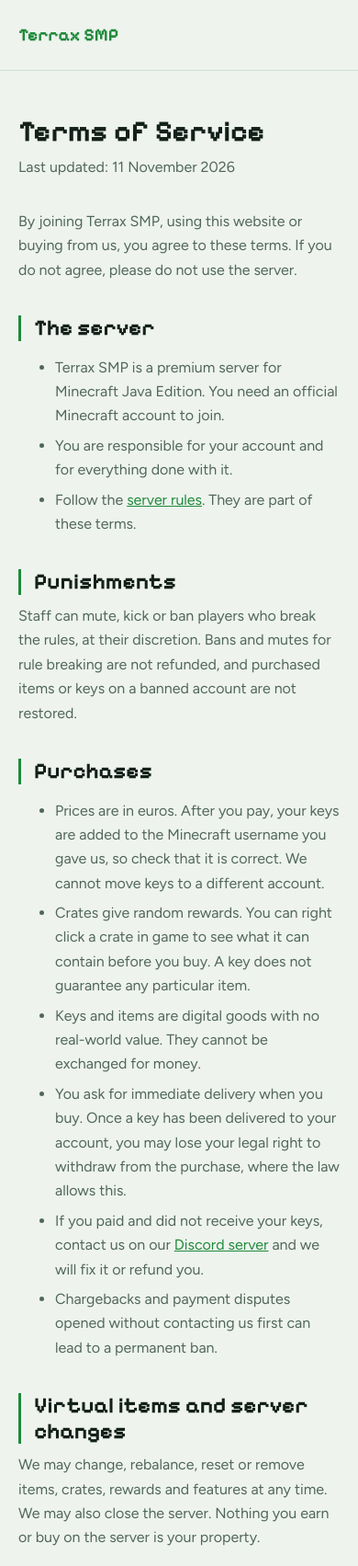
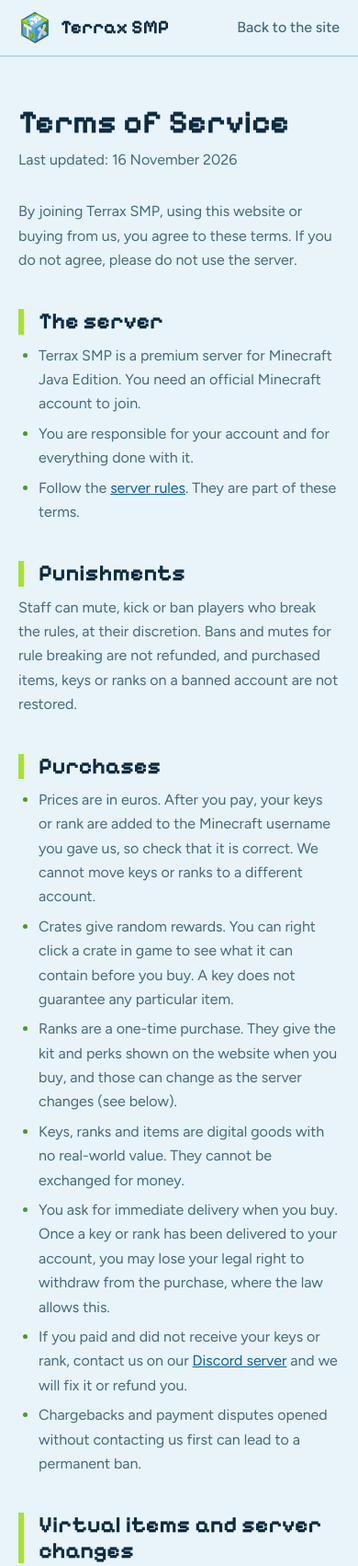
Before and after one commit to ploaieAkAterraxhoster/terraxsmp-site, a plain HTML site: page terms.html in a window 390 px wide. Shown: the top 1703 px of the page at 92% size. Drawn offline with Linux system fonts and the light colour scheme.

Commit message:
Add files via upload

```diff
--- a/privacy.html
+++ b/privacy.html
@@ -4,47 +4,68 @@
 <meta charset="utf-8">
 <meta name="viewport" content="width=device-width, initial-scale=1">
 <title>Privacy Policy - Terrax SMP</title>
+<link rel="icon" type="image/png" href="favicon.png">
 <link rel="preconnect" href="https://fonts.googleapis.com">
 <link rel="preconnect" href="https://fonts.gstatic.com" crossorigin>
 <link href="https://fonts.googleapis.com/css2?family=Pixelify+Sans:wght@500;700&family=Figtree:wght@400;500;600&display=swap" rel="stylesheet">
 <style>
 :root{
-  --bg:#0f1512; --panel:#17211c; --line:#2a3a32; --text:#e8efe9; --muted:#9bb0a3; --accent:#7bd88f;
+  --bg:#0d3350; --panel:#134566; --panel2:#0f3a58; --line:#245f86; --text:#f2fbff; --muted:#a9cde0;
+  --accent:#a6e22e; --leaf:#4c9a2a; --link:#8fdcff;
   color-scheme:dark;
 }
 @media (prefers-color-scheme:light){
-  :root{--bg:#eef3ee; --panel:#ffffff; --line:#cfdcd2; --text:#14201a; --muted:#51675a; --accent:#1f8a3b; color-scheme:light}
+  :root{--bg:#e8f4fa; --panel:#ffffff; --panel2:#f2f9fd; --line:#b9d8e8; --text:#0d2b40; --muted:#47697d; --link:#0f5f99; color-scheme:light}
 }
 *{box-sizing:border-box}
+html{scroll-behavior:smooth}
 body{margin:0;background:var(--bg);color:var(--text);font-family:Figtree,system-ui,sans-serif;line-height:1.65}
-.wrap{max-width:1000px;margin:0 auto;padding:0 20px}
-h1,h2{font-family:"Pixelify Sans",monospace;margin:0;line-height:1.15}
-a{color:var(--accent)}
-:focus-visible{outline:3px solid var(--accent);outline-offset:2px}
-.top{padding:22px 0;border-bottom:1px solid var(--line)}
-.top a{font-family:"Pixelify Sans",monospace;font-weight:700;font-size:1.2rem;text-decoration:none}
-main{padding:48px 0 56px}
-h1{font-size:clamp(2rem,6vw,3rem);margin-bottom:8px}
-.updated{color:var(--muted);margin:0 0 32px}
-h2{font-size:1.5rem;margin:36px 0 10px;padding-left:14px;border-left:3px solid var(--accent)}
+.wrap{max-width:1040px;margin:0 auto;padding:0 20px}
+h1,h2{font-family:"Pixelify Sans",monospace;margin:0;line-height:1.1;font-weight:700}
+a{color:var(--link)}
+:focus-visible{outline:3px solid var(--accent);outline-offset:3px}
+
+.nav{position:sticky;top:0;z-index:20;background:color-mix(in srgb,var(--bg) 90%,transparent);-webkit-backdrop-filter:blur(8px);backdrop-filter:blur(8px);border-bottom:2px solid var(--line)}
+.nav .wrap{display:flex;align-items:center;justify-content:space-between;gap:20px;height:60px}
+.brand{display:flex;align-items:center;gap:10px;font-family:"Pixelify Sans",monospace;font-weight:700;font-size:1.3rem;color:var(--text);text-decoration:none}
+.brand img{width:36px;height:36px;display:block}
+.nav .back{color:var(--muted);text-decoration:none;font-weight:500}
+.nav .back:hover{color:var(--text)}
+
+main{padding:52px 0 64px}
+main .wrap{max-width:820px}
+h1{font-size:clamp(2.2rem,6vw,3.2rem);margin-bottom:8px}
+.updated{color:var(--muted);margin:0 0 30px}
+h2{font-size:1.55rem;margin:40px 0 10px;padding-left:16px;border-left:6px solid var(--accent)}
 main p,main li{max-width:68ch}
 main p{margin:0 0 12px;color:var(--muted)}
+main ul{padding-left:22px;margin:0 0 12px}
 main li{color:var(--muted);margin-bottom:6px}
+main li::marker{color:var(--leaf)}
 main strong{color:var(--text)}
-footer{border-top:1px solid var(--line);padding:28px 0;color:var(--muted);font-size:.9rem}
-footer .wrap{display:flex;flex-wrap:wrap;justify-content:space-between;gap:10px 28px}
+
+footer{border-top:2px solid var(--line);padding:32px 0;color:var(--muted);font-size:.92rem}
+footer .wrap{display:flex;flex-wrap:wrap;justify-content:space-between;align-items:center;gap:16px 28px}
+.foot-brand{display:flex;align-items:center;gap:14px}
+.foot-brand img{width:46px;height:46px;display:block}
+footer p{margin:0}
 footer nav{display:flex;flex-wrap:wrap;gap:6px 22px}
 footer nav a{color:var(--muted);text-decoration:none}
-footer nav a:hover{color:var(--accent);text-decoration:underline}
-footer p{margin:0}
+footer nav a:hover{color:var(--text);text-decoration:underline}
+@media (prefers-reduced-motion:reduce){html{scroll-behavior:auto}}
 </style>
 </head>
 <body>
-<header class="top"><div class="wrap"><a href="index.html">Terrax SMP</a></div></header>
+<header class="nav">
+  <div class="wrap">
+    <a class="brand" href="./"><img src="logo-small.png" width="36" height="36" alt="">Terrax SMP</a>
+    <a class="back" href="./">Back to the site</a>
+  </div>
+</header>
 <main>
   <div class="wrap">
     <h1>Privacy Policy</h1>
-    <p class="updated">Last updated: 11 November 2026</p>
+    <p class="updated">Last updated: 16 November 2026</p>
 
     <p>This policy explains what information Terrax SMP ("we", "us") collects when you use our Minecraft server, our website and our Discord, and what we do with it.</p>
 
@@ -53,12 +74,12 @@ footer p{margin:0}
       <li><strong>Minecraft account data:</strong> your username and UUID.</li>
       <li><strong>IP address:</strong> your IP address when you connect to the server, used for security, anti-cheat and to stop ban evasion.</li>
       <li><strong>Gameplay data:</strong> chat messages, commands, balances, homes, inventories, punishments and similar server logs.</li>
-      <li><strong>Purchase data:</strong> your Minecraft username, what you bought, the amount and the order reference. Payments are handled by a third-party payment provider, so we never see or store your card number.</li>
+      <li><strong>Purchase data:</strong> what you enter in our order form (your Minecraft username, Discord username, preferred payment method, notes and the items you want), plus the amount and the order reference. Payments are handled by a third-party payment provider, so we never see or store your card number.</li>
       <li><strong>Discord data:</strong> your Discord username and ID when you join our Discord, open a ticket or buy something there.</li>
     </ul>
 
     <h2>Our website</h2>
-    <p>The website does not use cookies, accounts or analytics. It is hosted on GitHub Pages and loads fonts from Google Fonts, so GitHub and Google receive your IP address and browser details when you open it, as they do for any website they serve. See their own privacy policies for details.</p>
+    <p>The website does not use cookies, accounts or analytics. When you send an order, the order form posts what you typed to a private channel on our Discord, where our staff read it. Your browser also keeps the time of your last order in local storage to limit spam. This is not a cookie and it stays on your device. It is hosted on GitHub Pages and loads fonts from Google Fonts, so GitHub and Google receive your IP address and browser details when you open it, as they do for any website they serve. See their own privacy policies for details.</p>
 
     <h2>Why we use your data</h2>
     <ul>
@@ -90,13 +111,16 @@ footer p{margin:0}
 </main>
 <footer>
   <div class="wrap">
-    <div>
-      <p>&copy; <span id="year">2026</span> Terrax SMP. All rights reserved.</p>
-      <p>Terrax SMP is not affiliated with Mojang or Microsoft.</p>
+    <div class="foot-brand">
+      <img src="logo-small.png" width="46" height="46" alt="">
+      <div>
+        <p>&copy; <span id="year">2026</span> Terrax SMP. All rights reserved.</p>
+        <p>Terrax SMP is not affiliated with Mojang or Microsoft.</p>
+      </div>
     </div>
     <nav aria-label="Legal">
-      <a href="privacy.html">Privacy Policy</a>
-      <a href="terms.html">Terms of Service</a>
+      <a href="privacy">Privacy Policy</a>
+      <a href="terms">Terms of Service</a>
     </nav>
   </div>
 </footer>
--- a/terms.html
+++ b/terms.html
@@ -4,47 +4,68 @@
 <meta charset="utf-8">
 <meta name="viewport" content="width=device-width, initial-scale=1">
 <title>Terms of Service - Terrax SMP</title>
+<link rel="icon" type="image/png" href="favicon.png">
 <link rel="preconnect" href="https://fonts.googleapis.com">
 <link rel="preconnect" href="https://fonts.gstatic.com" crossorigin>
 <link href="https://fonts.googleapis.com/css2?family=Pixelify+Sans:wght@500;700&family=Figtree:wght@400;500;600&display=swap" rel="stylesheet">
 <style>
 :root{
-  --bg:#0f1512; --panel:#17211c; --line:#2a3a32; --text:#e8efe9; --muted:#9bb0a3; --accent:#7bd88f;
+  --bg:#0d3350; --panel:#134566; --panel2:#0f3a58; --line:#245f86; --text:#f2fbff; --muted:#a9cde0;
+  --accent:#a6e22e; --leaf:#4c9a2a; --link:#8fdcff;
   color-scheme:dark;
 }
 @media (prefers-color-scheme:light){
-  :root{--bg:#eef3ee; --panel:#ffffff; --line:#cfdcd2; --text:#14201a; --muted:#51675a; --accent:#1f8a3b; color-scheme:light}
+  :root{--bg:#e8f4fa; --panel:#ffffff; --panel2:#f2f9fd; --line:#b9d8e8; --text:#0d2b40; --muted:#47697d; --link:#0f5f99; color-scheme:light}
 }
 *{box-sizing:border-box}
+html{scroll-behavior:smooth}
 body{margin:0;background:var(--bg);color:var(--text);font-family:Figtree,system-ui,sans-serif;line-height:1.65}
-.wrap{max-width:1000px;margin:0 auto;padding:0 20px}
-h1,h2{font-family:"Pixelify Sans",monospace;margin:0;line-height:1.15}
-a{color:var(--accent)}
-:focus-visible{outline:3px solid var(--accent);outline-offset:2px}
-.top{padding:22px 0;border-bottom:1px solid var(--line)}
-.top a{font-family:"Pixelify Sans",monospace;font-weight:700;font-size:1.2rem;text-decoration:none}
-main{padding:48px 0 56px}
-h1{font-size:clamp(2rem,6vw,3rem);margin-bottom:8px}
-.updated{color:var(--muted);margin:0 0 32px}
-h2{font-size:1.5rem;margin:36px 0 10px;padding-left:14px;border-left:3px solid var(--accent)}
+.wrap{max-width:1040px;margin:0 auto;padding:0 20px}
+h1,h2{font-family:"Pixelify Sans",monospace;margin:0;line-height:1.1;font-weight:700}
+a{color:var(--link)}
+:focus-visible{outline:3px solid var(--accent);outline-offset:3px}
+
+.nav{position:sticky;top:0;z-index:20;background:color-mix(in srgb,var(--bg) 90%,transparent);-webkit-backdrop-filter:blur(8px);backdrop-filter:blur(8px);border-bottom:2px solid var(--line)}
+.nav .wrap{display:flex;align-items:center;justify-content:space-between;gap:20px;height:60px}
+.brand{display:flex;align-items:center;gap:10px;font-family:"Pixelify Sans",monospace;font-weight:700;font-size:1.3rem;color:var(--text);text-decoration:none}
+.brand img{width:36px;height:36px;display:block}
+.nav .back{color:var(--muted);text-decoration:none;font-weight:500}
+.nav .back:hover{color:var(--text)}
+
+main{padding:52px 0 64px}
+main .wrap{max-width:820px}
+h1{font-size:clamp(2.2rem,6vw,3.2rem);margin-bottom:8px}
+.updated{color:var(--muted);margin:0 0 30px}
+h2{font-size:1.55rem;margin:40px 0 10px;padding-left:16px;border-left:6px solid var(--accent)}
 main p,main li{max-width:68ch}
 main p{margin:0 0 12px;color:var(--muted)}
+main ul{padding-left:22px;margin:0 0 12px}
 main li{color:var(--muted);margin-bottom:6px}
+main li::marker{color:var(--leaf)}
 main strong{color:var(--text)}
-footer{border-top:1px solid var(--line);padding:28px 0;color:var(--muted);font-size:.9rem}
-footer .wrap{display:flex;flex-wrap:wrap;justify-content:space-between;gap:10px 28px}
+
+footer{border-top:2px solid var(--line);padding:32px 0;color:var(--muted);font-size:.92rem}
+footer .wrap{display:flex;flex-wrap:wrap;justify-content:space-between;align-items:center;gap:16px 28px}
+.foot-brand{display:flex;align-items:center;gap:14px}
+.foot-brand img{width:46px;height:46px;display:block}
+footer p{margin:0}
 footer nav{display:flex;flex-wrap:wrap;gap:6px 22px}
 footer nav a{color:var(--muted);text-decoration:none}
-footer nav a:hover{color:var(--accent);text-decoration:underline}
-footer p{margin:0}
+footer nav a:hover{color:var(--text);text-decoration:underline}
+@media (prefers-reduced-motion:reduce){html{scroll-behavior:auto}}
 </style>
 </head>
 <body>
-<header class="top"><div class="wrap"><a href="index.html">Terrax SMP</a></div></header>
+<header class="nav">
+  <div class="wrap">
+    <a class="brand" href="./"><img src="logo-small.png" width="36" height="36" alt="">Terrax SMP</a>
+    <a class="back" href="./">Back to the site</a>
+  </div>
+</header>
 <main>
   <div class="wrap">
     <h1>Terms of Service</h1>
-    <p class="updated">Last updated: 11 November 2026</p>
+    <p class="updated">Last updated: 16 November 2026</p>
 
     <p>By joining Terrax SMP, using this website or buying from us, you agree to these terms. If you do not agree, please do not use the server.</p>
 
@@ -52,19 +73,20 @@ footer p{margin:0}
     <ul>
       <li>Terrax SMP is a premium server for Minecraft Java Edition. You need an official Minecraft account to join.</li>
       <li>You are responsible for your account and for everything done with it.</li>
-      <li>Follow the <a href="index.html#rules">server rules</a>. They are part of these terms.</li>
+      <li>Follow the <a href="./#rules">server rules</a>. They are part of these terms.</li>
     </ul>
 
     <h2>Punishments</h2>
-    <p>Staff can mute, kick or ban players who break the rules, at their discretion. Bans and mutes for rule breaking are not refunded, and purchased items or keys on a banned account are not restored.</p>
+    <p>Staff can mute, kick or ban players who break the rules, at their discretion. Bans and mutes for rule breaking are not refunded, and purchased items, keys or ranks on a banned account are not restored.</p>
 
     <h2>Purchases</h2>
     <ul>
-      <li>Prices are in euros. After you pay, your keys are added to the Minecraft username you gave us, so check that it is correct. We cannot move keys to a different account.</li>
+      <li>Prices are in euros. After you pay, your keys or rank are added to the Minecraft username you gave us, so check that it is correct. We cannot move keys or ranks to a different account.</li>
       <li>Crates give random rewards. You can right click a crate in game to see what it can contain before you buy. A key does not guarantee any particular item.</li>
-      <li>Keys and items are digital goods with no real-world value. They cannot be exchanged for money.</li>
-      <li>You ask for immediate delivery when you buy. Once a key has been delivered to your account, you may lose your legal right to withdraw from the purchase, where the law allows this.</li>
-      <li>If you paid and did not receive your keys, contact us on our <a href="https://discord.gg/yK6DUpNHT4" target="_blank" rel="noopener">Discord server</a> and we will fix it or refund you.</li>
+      <li>Ranks are a one-time purchase. They give the kit and perks shown on the website when you buy, and those can change as the server changes (see below).</li>
+      <li>Keys, ranks and items are digital goods with no real-world value. They cannot be exchanged for money.</li>
+      <li>You ask for immediate delivery when you buy. Once a key or rank has been delivered to your account, you may lose your legal right to withdraw from the purchase, where the law allows this.</li>
+      <li>If you paid and did not receive your keys or rank, contact us on our <a href="https://discord.gg/yK6DUpNHT4" target="_blank" rel="noopener">Discord server</a> and we will fix it or refund you.</li>
       <li>Chargebacks and payment disputes opened without contacting us first can lead to a permanent ban.</li>
     </ul>
 
@@ -90,13 +112,16 @@ footer p{margin:0}
 </main>
 <footer>
   <div class="wrap">
-    <div>
-      <p>&copy; <span id="year">2026</span> Terrax SMP. All rights reserved.</p>
-      <p>Terrax SMP is not affiliated with Mojang or Microsoft.</p>
+    <div class="foot-brand">
+      <img src="logo-small.png" width="46" height="46" alt="">
+      <div>
+        <p>&copy; <span id="year">2026</span> Terrax SMP. All rights reserved.</p>
+        <p>Terrax SMP is not affiliated with Mojang or Microsoft.</p>
+      </div>
     </div>
     <nav aria-label="Legal">
-      <a href="privacy.html">Privacy Policy</a>
-      <a href="terms.html">Terms of Service</a>
+      <a href="privacy">Privacy Policy</a>
+      <a href="terms">Terms of Service</a>
     </nav>
   </div>
 </footer>
```
Also changed, not shown: index.html (+4 -4 lines), order.html (+2 -2 lines).
